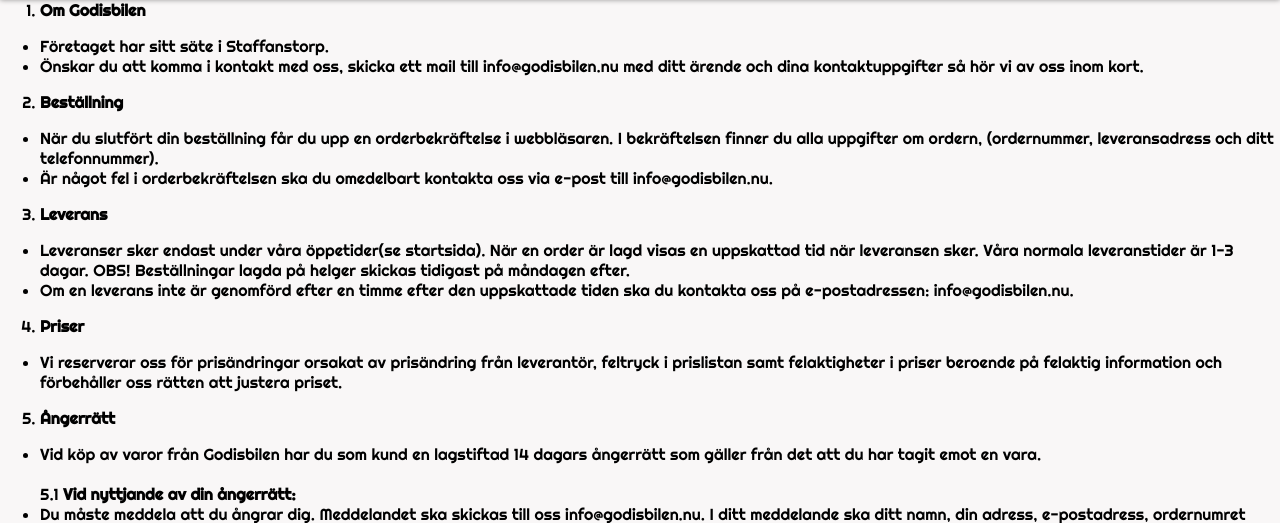
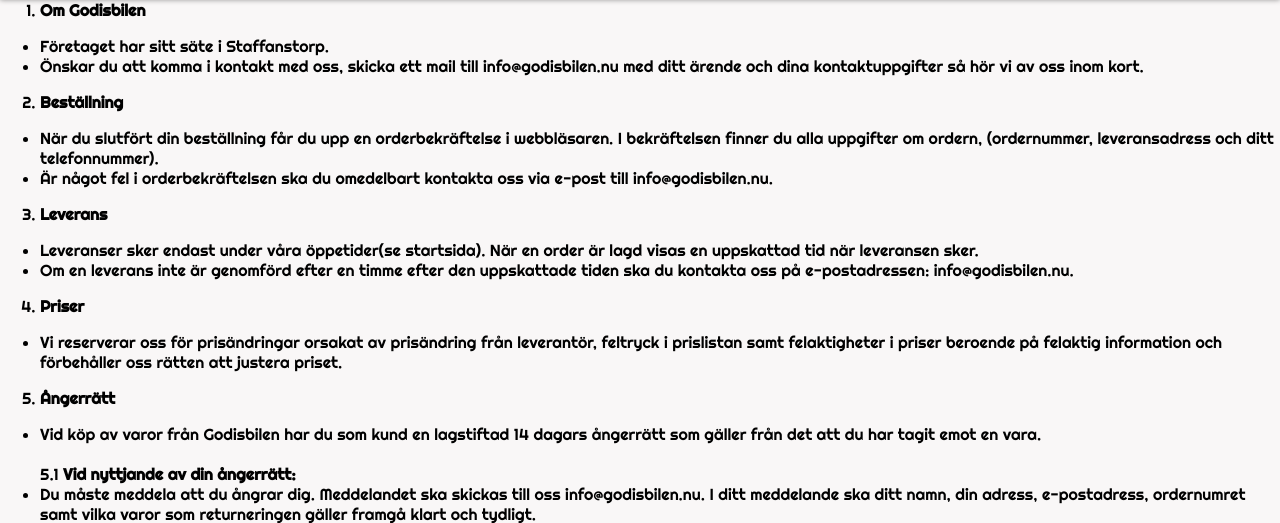
Before and after one commit to albinmedoc/Godisbilen-python, a Flask app: page /tos in a window 1280 px wide. Shown: the part 70-593 px from the top of the page. Run offline with Flask 2, Linux system fonts and the light colour scheme; parts of the project's set-up code (start-up, migrations or seed data) failed here and were passed over.

Commit message:
Fixed "leverans" info

```diff
--- a/godisbilen/templates/tos.html
+++ b/godisbilen/templates/tos.html
@@ -26,7 +26,7 @@
     </li>
 </ol>
 <ul>
-    <li>Leveranser sker endast under våra öppetider(se startsida). När en order är lagd visas en uppskattad tid när leveransen sker. Våra normala leveranstider är 1-3 dagar. OBS! Beställningar lagda på helger skickas tidigast på måndagen efter.
+    <li>Leveranser sker endast under våra öppetider(se startsida). När en order är lagd visas en uppskattad tid när leveransen sker.
     </li>
     <li>Om en leverans inte är genomförd efter en timme efter den uppskattade tiden ska du kontakta
         oss på e-postadressen: info@godisbilen.nu.</li>
```
